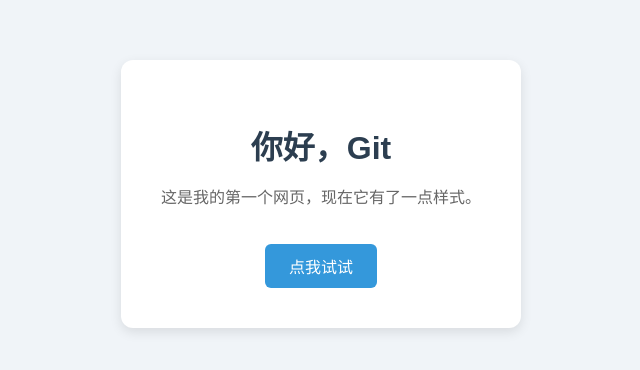
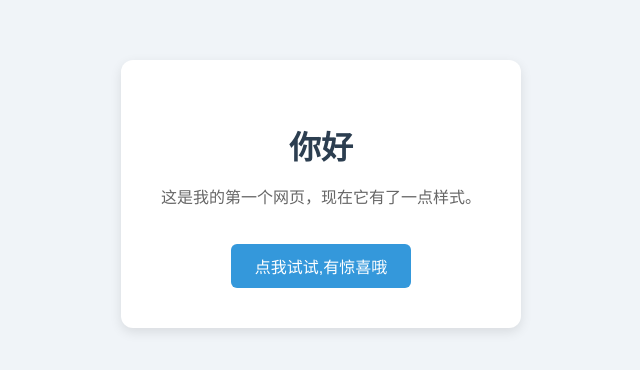
Before and after one commit to Aaaapl888/zero-to-tech, a plain HTML site: page index.html in a window 1280 px wide. Shown: the part 206-576 px from the top of the page, without its empty margins (319-959 px from the left). Drawn offline with Linux system fonts and the light colour scheme.

Commit message:
更新了script

```diff
--- a/index.html
+++ b/index.html
@@ -10,9 +10,9 @@
   </head>
   <body>
     <div class="card">
-      <h1>你好，Git</h1>
+      <h1>你好</h1>
       <p id="msg">这是我的第一个网页，现在它有了一点样式。</p>
-      <button onclick="changeText()">点我试试</button>
+      <button onclick="changeText()">点我试试,有惊喜哦</button>
     </div>
 
     <script src="script.js"></script>
--- a/script.js
+++ b/script.js
@@ -1,3 +1,3 @@
 function changeText() {
-    document.getElementById('msg').textContent = '你刚刚触发了一段 JavaScript。';
+    document.getElementById('msg').textContent = '雷同,wsndd';
 }
```
